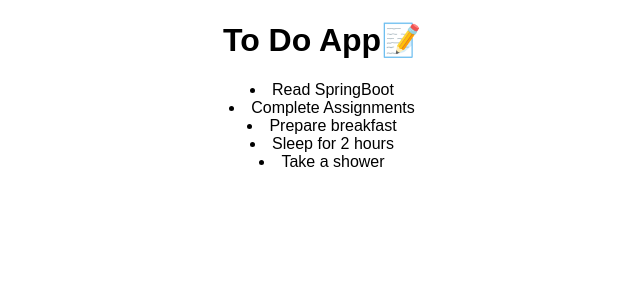
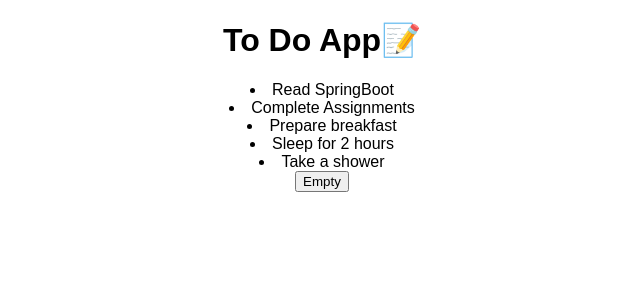
Before and after one commit to NAGENDRA-BABU-MARASU/To-Do-App-React, a React (Create React App) app: page / in a window 1280 px wide. Shown: the top 300 px of the page, without its empty margins (318-958 px from the left). Built offline with nearby package versions, Linux system fonts and the light colour scheme.

Commit message:
checkpoint:4 added Empty button to clear all todo items

```diff
--- a/src/components/ToDoList.js
+++ b/src/components/ToDoList.js
@@ -1,3 +1,4 @@
+import { useState } from 'react';
 import ToDoItem from './ToDoItem';
 
 export default function ToDoList() {
@@ -8,11 +9,29 @@
 		'Sleep for 2 hours',
 		'Take a shower',
 	];
+	const [todoItems, setTodoItems] = useState(toDoListItems);
+	const noItemsText = 'Nothing to do buddy. Sleep!';
+
+	const clearAllToDoItems = () => {
+		setTodoItems([]);
+	};
+
+	const getToDoItems = () => {
+		return todoItems.map((toDoItem) => <ToDoItem key={toDoItem} task={toDoItem} />);
+	};
+
+	const noItemsElement = () => {
+		return <i>{noItemsText} </i>;
+	};
+
 	return (
-		<div className="ToDoList">
-			{toDoListItems.map((toDoItem) => (
-				<ToDoItem key={toDoItem} task={toDoItem} />
-			))}
-		</div>
+		<>
+			<div className="ToDoList">{todoItems.length > 0 ? getToDoItems() : noItemsElement()}</div>
+			<div>
+				<button className="ClearAllBtn" onClick={clearAllToDoItems}>
+					Empty
+				</button>
+			</div>
+		</>
 	);
 }
```
